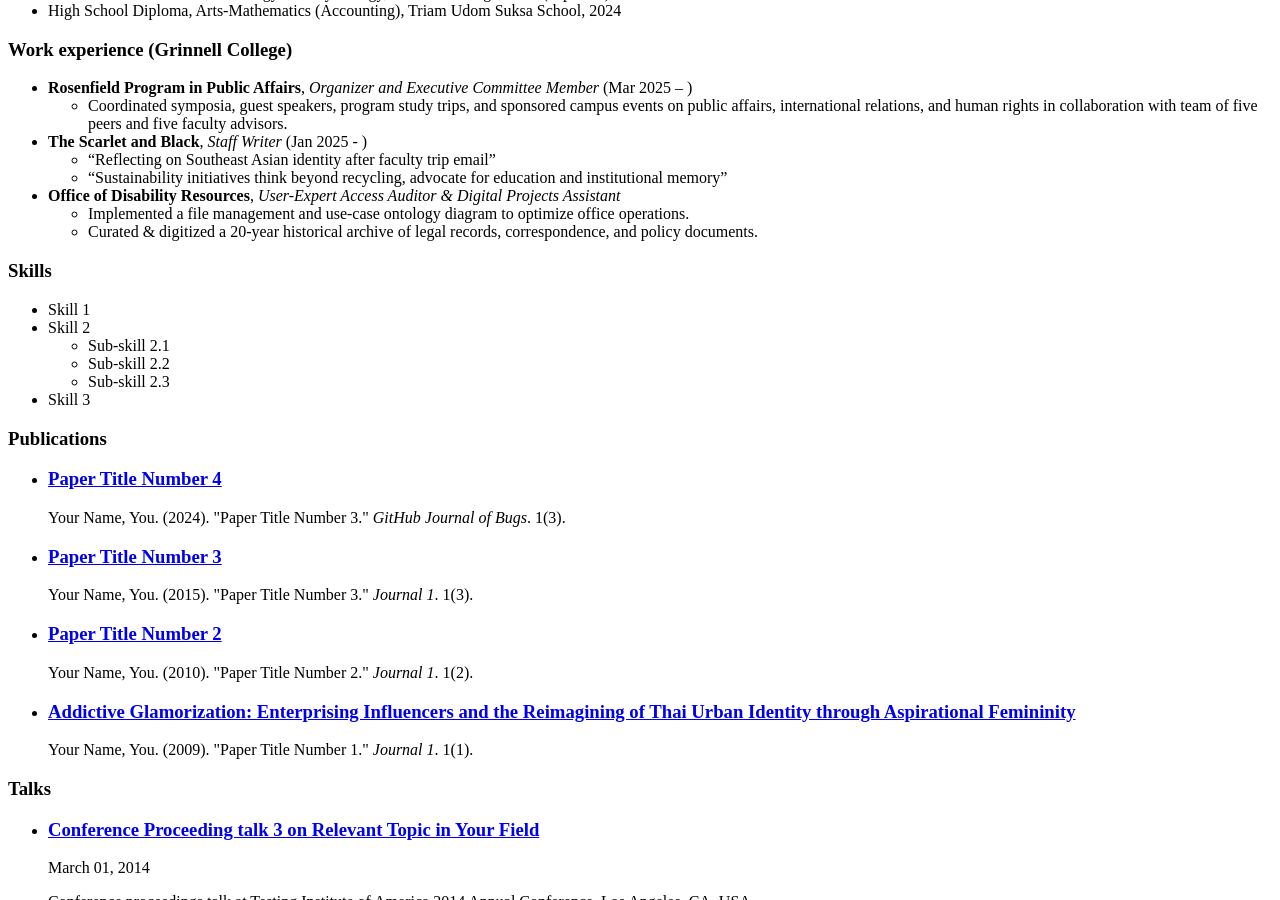
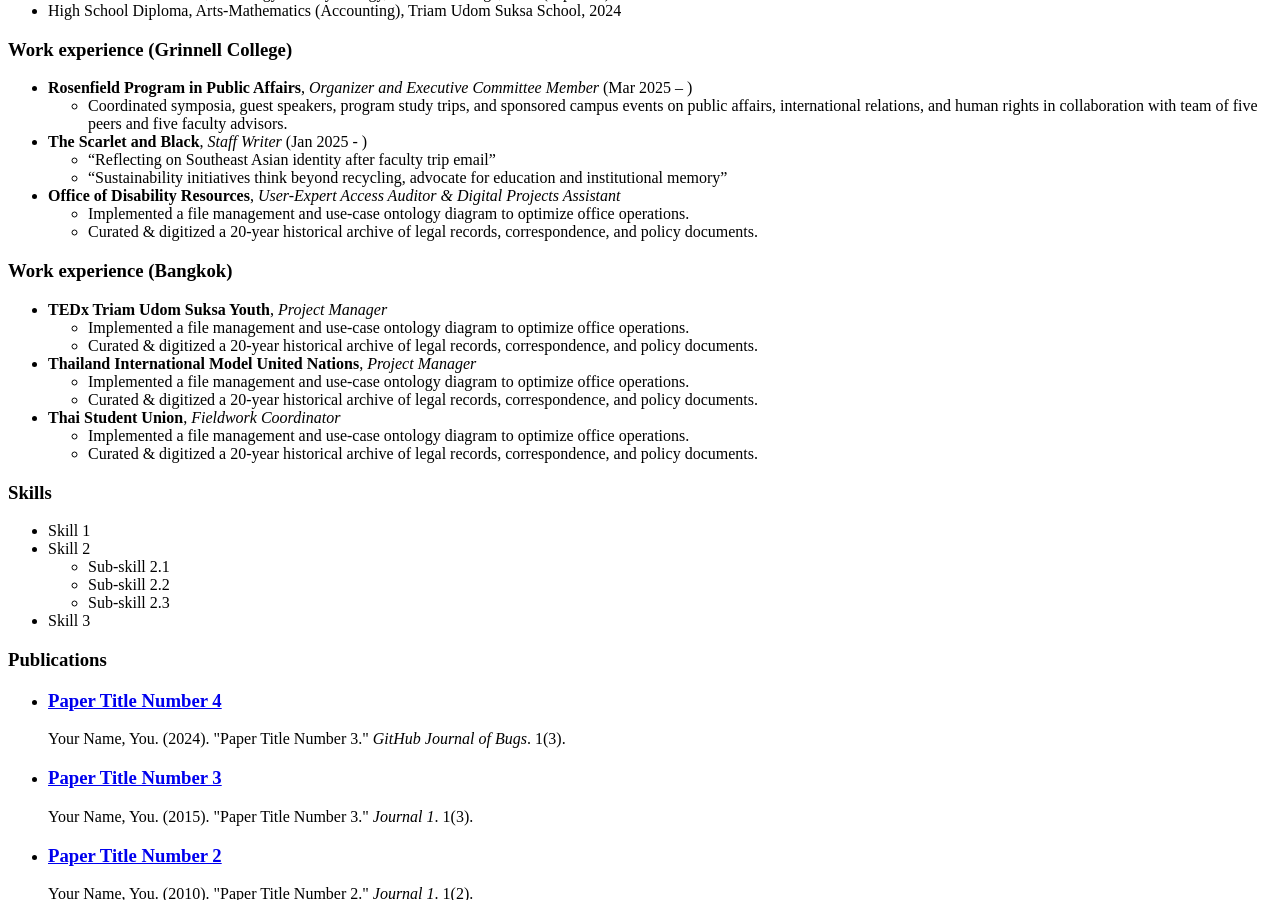
Before and after one commit to akirakeene/testportfolio, a Jekyll site: the page built from _pages/cv.md, in a window 1280 px wide and 900 px high, scrolled down 882 px. Built offline with Jekyll 4.4.1, drawn with Linux system fonts in a browser that asks for light colours; our own code applies the rules of GitHub Pages for plain Markdown files; a script bundle is joined from its source files by our own code; library files that are not in the unit come from our copies.

Commit message:
Update cv.md

```diff
--- a/_pages/cv.md
+++ b/_pages/cv.md
@@ -26,6 +26,19 @@ Work experience (Grinnell College)
   * Implemented a file management and use-case ontology diagram to optimize office operations.
   * Curated & digitized a 20-year historical archive of legal records, correspondence, and policy documents.
 
+Work experience (Bangkok)
+======
+* **TEDx Triam Udom Suksa Youth**, *Project Manager*
+  * Implemented a file management and use-case ontology diagram to optimize office operations.
+  * Curated & digitized a 20-year historical archive of legal records, correspondence, and policy documents.
+
+* **Thailand International Model United Nations**, *Project Manager*
+  * Implemented a file management and use-case ontology diagram to optimize office operations.
+  * Curated & digitized a 20-year historical archive of legal records, correspondence, and policy documents.
+
+* **Thai Student Union**, *Fieldwork Coordinator*
+  * Implemented a file management and use-case ontology diagram to optimize office operations.
+  * Curated & digitized a 20-year historical archive of legal records, correspondence, and policy documents.
 
 Skills
 ======
```
